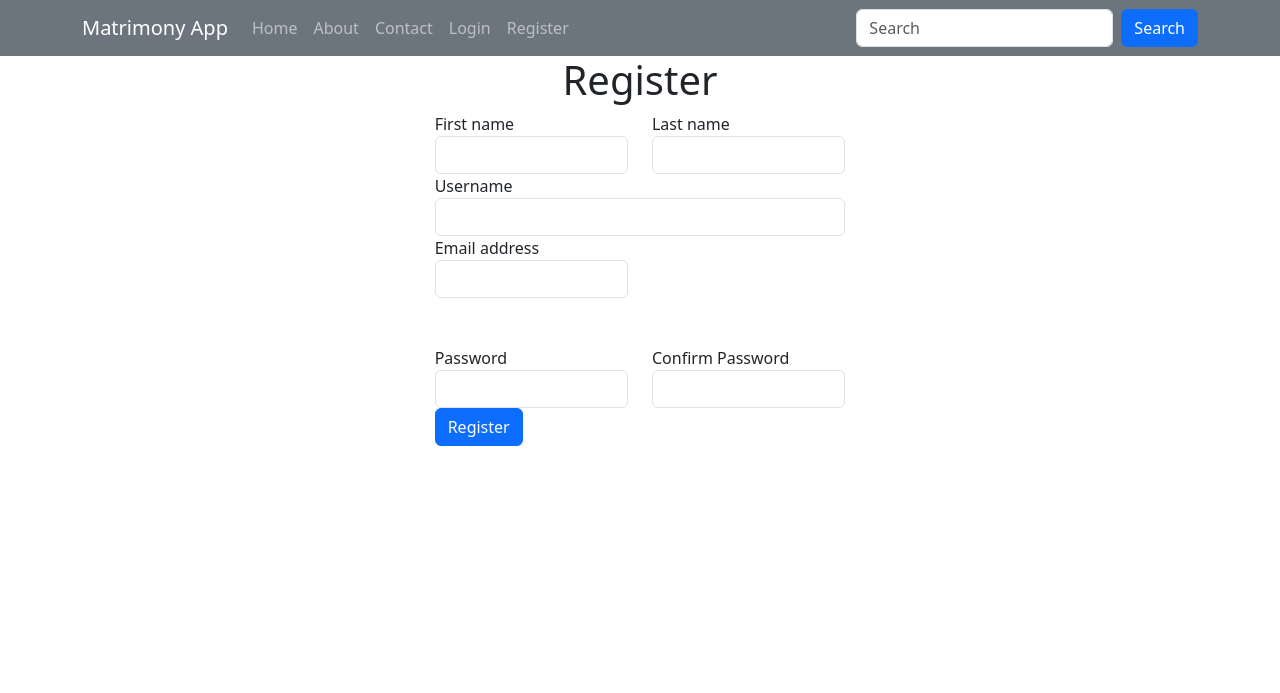
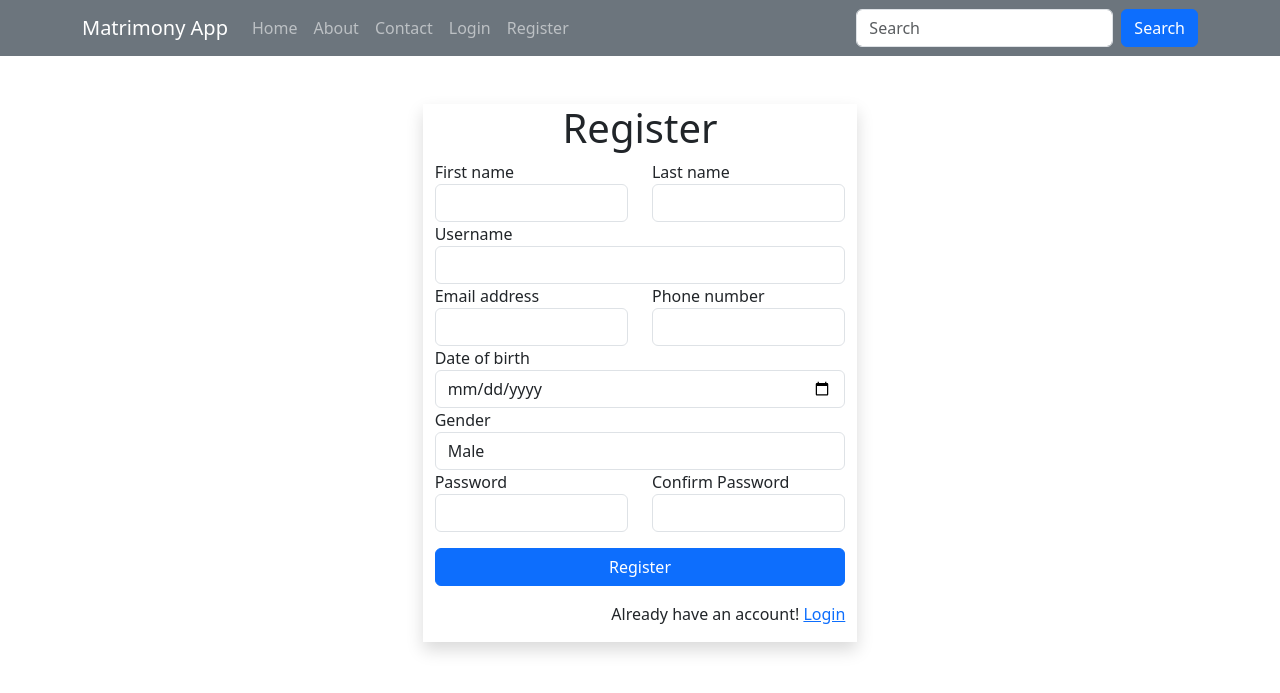
Before and after one commit to Tuttumon21/matrimony, a Django app: page /accounts/register/ in a window 1280 px wide. Shown: the top 693 px of the page. Run offline with Django 4.2, Linux system fonts and the light colour scheme.

Commit message:
files updated

```diff
--- a/matrimony/accounts/forms.py
+++ b/matrimony/accounts/forms.py
@@ -1,4 +1,4 @@
-from django.forms import Form, ModelForm, CharField, TextInput, EmailField, PasswordInput, EmailInput
+from django.forms import Form, ModelForm, CharField, TextInput, EmailField, PasswordInput, EmailInput,NumberInput, Select,DateInput
 from .models import User
 
 
@@ -42,12 +42,18 @@ class RegistrationForm(ModelForm):
             'last_name',
             'username',
             'email',
+            'phone_number',
+            'date_of_birth',
+            'gender',
             'password',
 
         ]
         widgets =  {
             'first_name': TextInput(attrs={'class': 'form-control'}),
             'last_name': TextInput(attrs={'class': 'form-control'}),
+            'phone_number': NumberInput(attrs={'class': 'form-control'}),
+            'date_of_birth': DateInput(attrs={'class': 'form-control', 'type': 'date'}),
+            'gender': Select(attrs={'class': 'form-control'}),
             'email': EmailInput(attrs={'class': 'form-control'}),
             'password': PasswordInput(attrs={'class': 'form-control'}),
             'username': TextInput(attrs={'class': 'form-control'}),
--- a/matrimony/accounts/models.py
+++ b/matrimony/accounts/models.py
@@ -1,6 +1,53 @@
 from django.db import models
 from django.contrib.auth.models import AbstractUser
+import datetime
 # Create your models here.
 
 class User(AbstractUser):
-    pass
+
+    GENDER_CHOICES = (
+        ('M', 'Male'),
+        ('F', 'Female'),
+        ('O', 'Other'),
+    )
+
+    phone_number = models.CharField(
+        max_length=15,
+        blank=True,
+        verbose_name='Phone number'
+    )
+
+    date_of_birth = models.DateField(
+        null=True,
+        blank=True,
+        verbose_name='Date of birth'
+    )
+
+    gender = models.CharField(
+        max_length=1,
+        choices=GENDER_CHOICES,
+        blank=False,
+        verbose_name='Gender',
+        default='M'
+    )
+
+
+@property
+def is_basic_profile_complete(self):
+    return all([
+        self.first_name,
+        self.last_name,
+        self.email,
+        self.password,
+        self.username,
+        self.phone_number,
+        self.date_of_birth,
+        self.gender
+    ])
+
+@property
+def age(self):
+    if self.date_of_birth is not None:
+        return int((datetime.date.today() - self.date_of_birth).days / 365.25)
+    else:
+        return None
--- a/matrimony/accounts/templates/accounts/profile_update.html
+++ b/matrimony/accounts/templates/accounts/profile_update.html
@@ -4,6 +4,7 @@
     <h1 class="text-center">Your Profile</h1>
     <form method="post">
         {{ form.as_p }}
+        {% csrf_token %}
         <div class="d-grid mt-2">
             <button type="submit" class="btn btn-primary">Save</button>
         </div>
--- a/matrimony/accounts/templates/accounts/profile_view.html
+++ b/matrimony/accounts/templates/accounts/profile_view.html
@@ -32,10 +32,7 @@
                 <th>Gender</th>
                 <td>{{ data.gender }}</td>
             </tr>
-            <tr>
-                <th>Country</th>
-                <td>{{ data.country }}</td>
-            </tr>
+
         </table>
         <div class="card-footer">
             <a href="{% url 'accounts:change_password' %}" class="btn btn-primary">Change Password</a>
--- a/matrimony/accounts/templates/accounts/register.html
+++ b/matrimony/accounts/templates/accounts/register.html
@@ -1,8 +1,6 @@
-{% extends 'shared/base.html' %}
-
-{% block content %}
+{% extends 'shared/base.html' %} {% block content %}
 <div class="row">
-        <div class="col-sm-4 offset-sm-4">
+  <div class="col-sm-4 offset-sm-4 mt-5 shadow">
     <h1 class="text-center">Register</h1>
     <form method="post">
       <div class="row">
@@ -23,7 +21,7 @@
         </div>
       </div>
       {% include 'components/form_field.html' with field=form.date_of_birth %}
-                {% include 'components/form_field.html' with field=form.profile_photo %}
+      {% include 'components/form_field.html' with field=form.gender %}
       <div class="row">
         <div class="col">
           {% include 'components/form_field.html' with field=form.password %}
@@ -32,8 +30,12 @@
           {% include 'components/form_field.html' with field=form.confirm_password %}
         </div>
       </div>
+      <div class="d-grid">
+        {% csrf_token %}
 
-                <button type="submit" class="btn btn-primary">Register</button>
+        <button type="submit" class="btn btn-primary my-3">Register</button>
+        <p class="text-end">Already have an account! <a href="{% url 'accounts:login' %}">Login</a></p>
+      </div>
     </form>
   </div>
 </div>
--- a/matrimony/accounts/views.py
+++ b/matrimony/accounts/views.py
@@ -45,7 +45,7 @@ def user_registration(request):
         return render(request, 'accounts/register.html', context)
 
     elif request.method == 'POST':
-        form = LoginForm(data=request.POST)
+        form = RegistrationForm(data=request.POST)
         context['form'] = form
 
         if not form.is_valid():
@@ -53,6 +53,7 @@ def user_registration(request):
 
         try:
             user = form.save(commit=False)
+            user.set_password(user.password)
             user.save()
             login(request, user)
             return redirect('/')
--- a/matrimony/templates/components/form_field.html
+++ b/matrimony/templates/components/form_field.html
@@ -1,5 +1,5 @@
 <div class="form-group">
     <label for="">{{ field.label }}</label>
     {{ field }}
-    {% include 'components/field_errors.html' with field=form.first_name %}
+    {% include 'components/field_errors.html' with field=field %}
 </div>
```
Also changed, not shown: matrimony/accounts/templates/accounts/login.html (+6 -7 lines), matrimony/accounts/migrations/0002_user_date_of_birth_user_gender_user_phone_number.py (added). Lines whose indentation alone changed are shown as unchanged.
